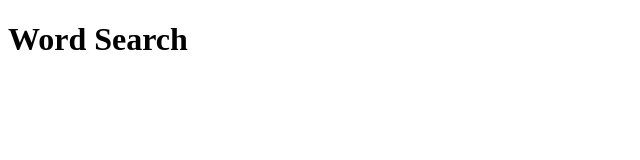
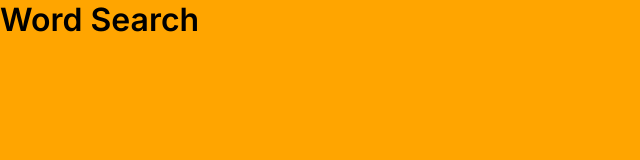
Before and after one commit to RodeoRhodia/WordSearchVisualizer, a plain HTML site: page index.html in a window 1280 px wide. Shown: the whole page, without its empty margins (0-640 px from the left). Drawn offline with Linux system fonts and the light colour scheme.

Commit message:
set basic outline

```diff
--- a/index.html
+++ b/index.html
@@ -5,8 +5,16 @@
     <meta http-equiv="X-UA-Compatible" content="IE=edge">
     <meta name="viewport" content="width=device-width, initial-scale=1.0">
     <title>Document</title>
+
+    <script src="app.js"></script>
+    <link rel="stylesheet" href="styles.css">
 </head>
 <body>
-    <h1>Word Search</h1>
+
+    <div id="container">
+        <header>
+            <h1 class="title"> Word Search </h1>
+        </header>
+    </div>
 </body>
 </html>
```
Also changed, not shown: canvas.js (added).
